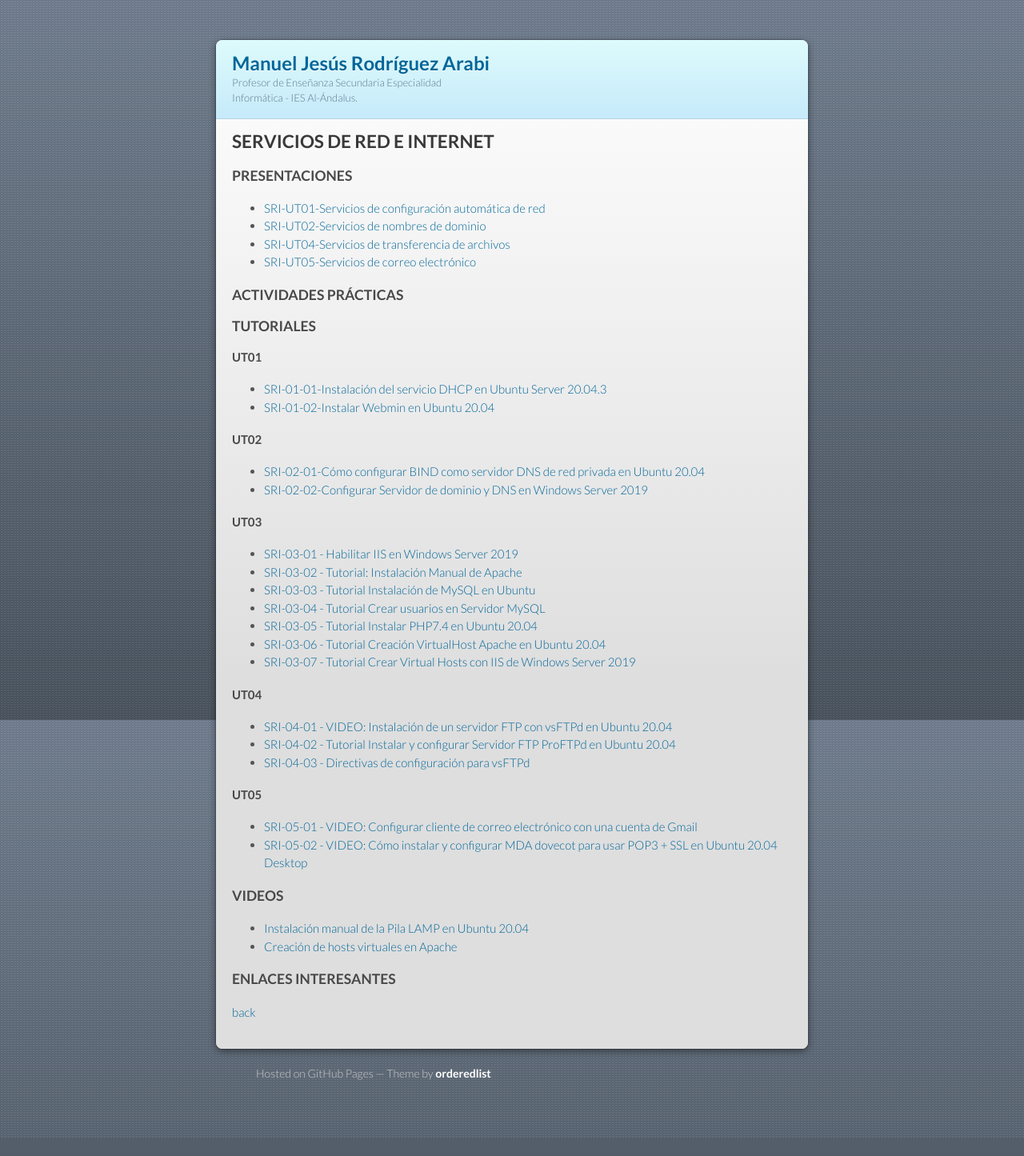
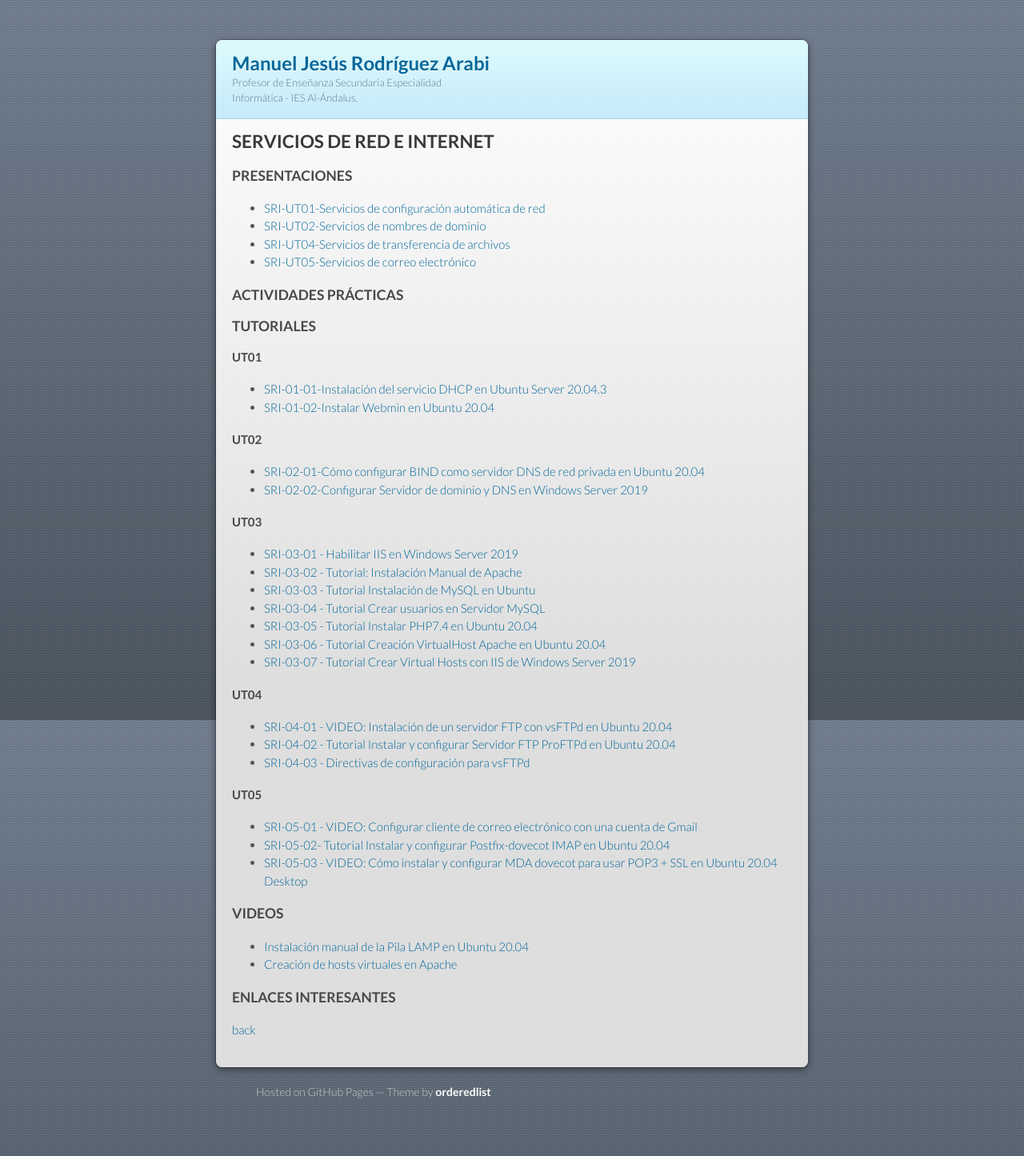
Before and after one commit to mrodara/mrodara.github.io, a Jekyll site: the page built from mods/sri.md, in a window 1280 px wide. Shown: the whole page at 80% size. Built offline with Jekyll 4.4.1, drawn with Linux system fonts in a browser that asks for light colours; our own code applies the rules of GitHub Pages for plain Markdown files; before the commit the page ends 1422 px from its top, so only the background shows below that.

Commit message:
Tutorial dovecot imap sin ssl gdocs para sri

```diff
--- a/mods/sri.md
+++ b/mods/sri.md
@@ -39,7 +39,8 @@ layout: default
 
 #### UT05
 * [SRI-05-01 - VIDEO: Configurar cliente de correo electrónico con una cuenta de Gmail](https://youtu.be/hpf08RuEfxw)
-* [SRI-05-02 - VIDEO: Cómo instalar y configurar MDA dovecot para usar POP3 + SSL en Ubuntu 20.04 Desktop](https://youtu.be/_LCaXPmsYeU)
+* [SRI-05-02- Tutorial Instalar y configurar Postfix-dovecot IMAP en Ubuntu 20.04](https://docs.google.com/document/d/13WeFYNI6ZPIKSkYuXr8tH6WVYupWOUDexwuUk7558vE/edit?usp=sharing)
+* [SRI-05-03 - VIDEO: Cómo instalar y configurar MDA dovecot para usar POP3 + SSL en Ubuntu 20.04 Desktop](https://youtu.be/_LCaXPmsYeU)
 
 ### VIDEOS
 * [Instalación manual de la Pila LAMP en Ubuntu 20.04](https://youtu.be/fNNDBpP3gYM)
```
